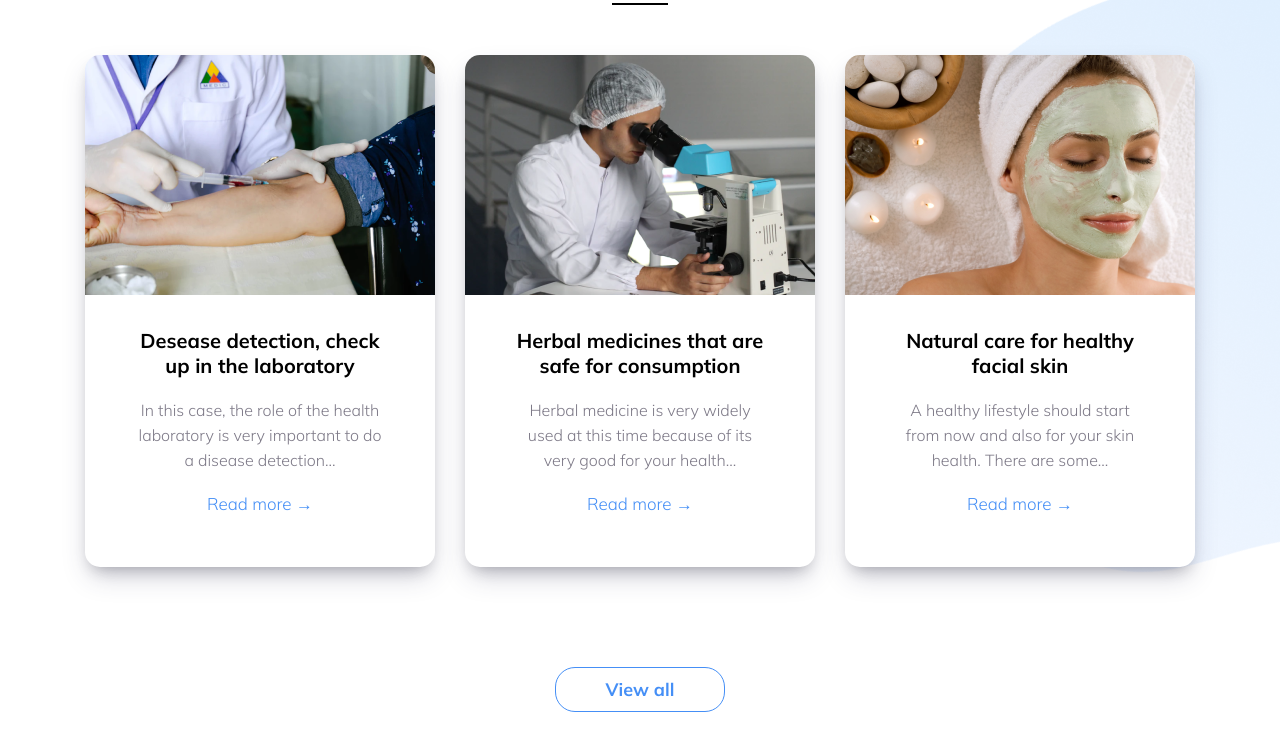
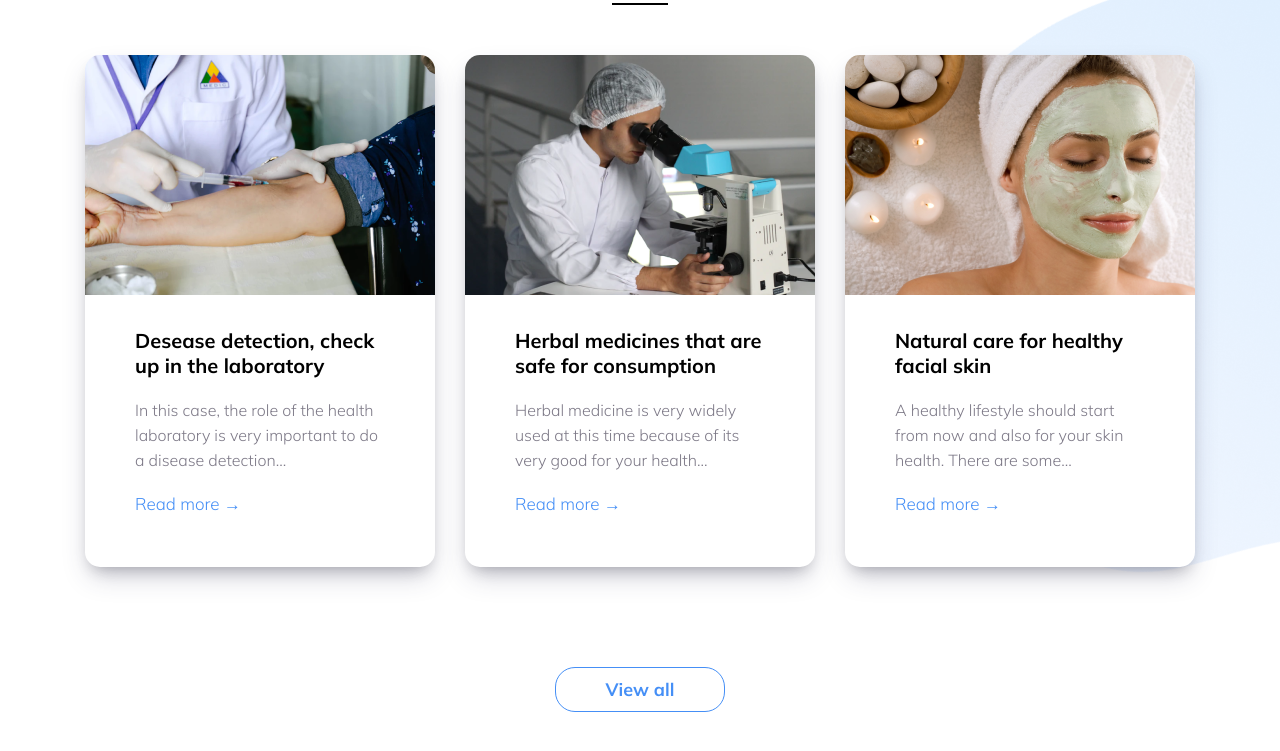
Before and after one commit to AyakaYasuda/m0921-FinalPJ-HTML-Sass, a website: page index.html in a window 1280 px wide. Shown: the part 167-918 px from the top of the page. Drawn offline with Linux system fonts and the light colour scheme.

Commit message:
made a slight change on text-alignment

```diff
--- a/scss/_articles.scss
+++ b/scss/_articles.scss
@@ -47,6 +47,7 @@
 
   .card-info {
     padding: 3rem 5rem;
+    text-align: start;
 
     h4 {
       font-size: 2rem;
```
Also changed, not shown: css/main.css, 1 other file.
